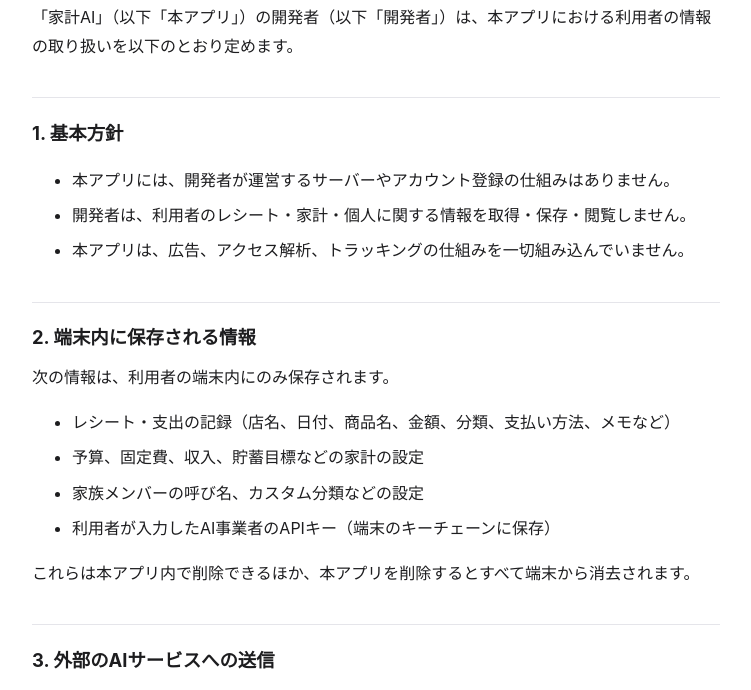
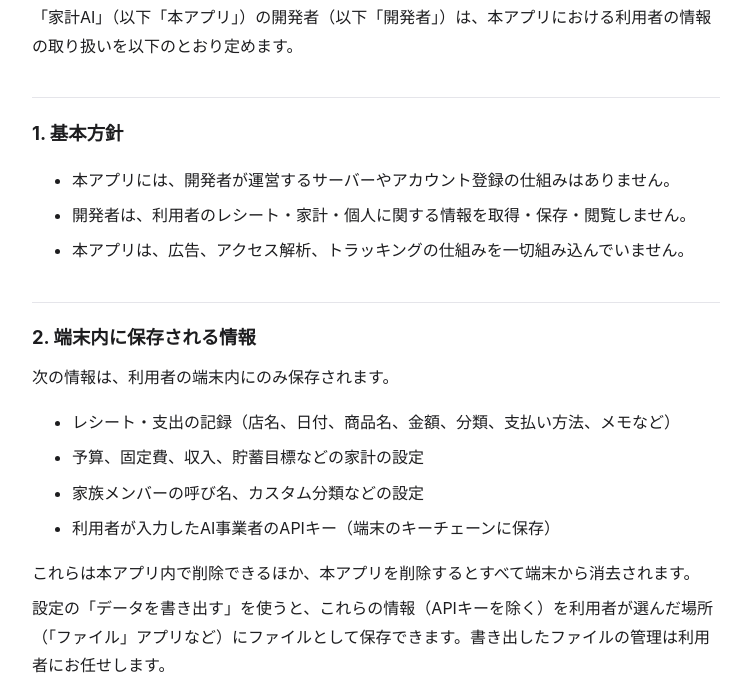
Before and after one commit to huluwago/kakeiai, a plain HTML site: page privacy.html in a window 1280 px wide. Shown: the part 103-793 px from the top of the page, without its empty margins (264-1015 px from the left). Drawn offline with Linux system fonts and the light colour scheme.

Commit message:
プライバシーポリシーにデータの書き出しについて追記

```diff
--- a/privacy.html
+++ b/privacy.html
@@ -29,6 +29,7 @@
 <li>利用者が入力したAI事業者のAPIキー（端末のキーチェーンに保存）</li>
 </ul>
 <p>これらは本アプリ内で削除できるほか、本アプリを削除するとすべて端末から消去されます。</p>
+<p>設定の「データを書き出す」を使うと、これらの情報（APIキーを除く）を利用者が選んだ場所（「ファイル」アプリなど）にファイルとして保存できます。書き出したファイルの管理は利用者にお任せします。</p>
 
 <h2>3. 外部のAIサービスへの送信</h2>
 <p>本アプリの自動読み取りの機能は、利用者が設定で選んだ外部のAI事業者のAPIを、利用者自身のAPIキーで利用します。初めて使う前に、送信内容と送信先を説明した画面で同意をいただき、同意がない限り送信しません。同意は設定画面からいつでも取り消せます。</p>
```
